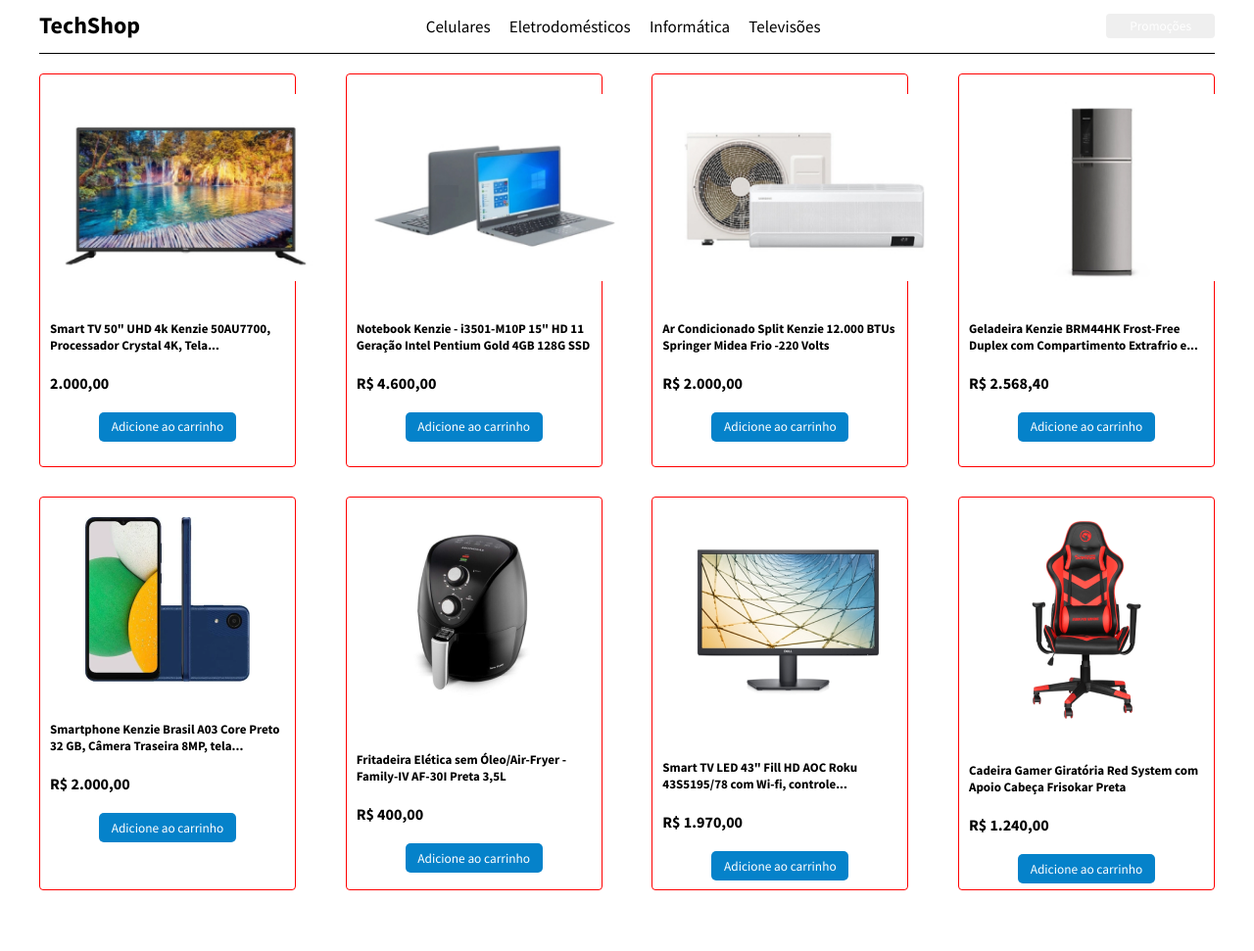
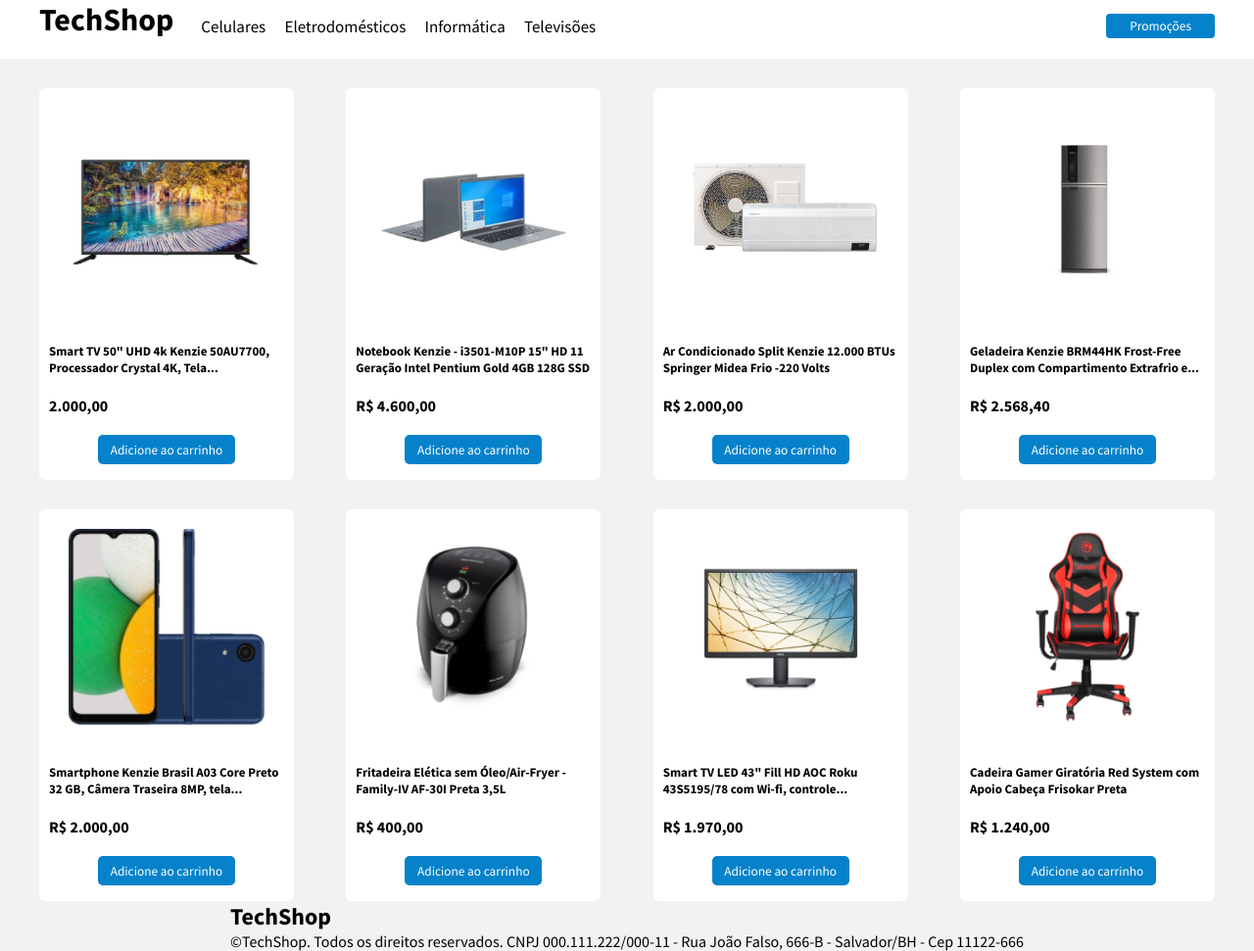
Before and after one commit to Kenzie-Academy-Brasil-Developers/m1-s1-e-commerce-com-flexbox-Petrarca-Cavalcante, a plain HTML site: page index.html in a window 1280 px wide. Shown: the whole page at 98% size. Before the commit the page ends 922 px from the top, so only its background shows below. Drawn offline with Linux system fonts and the light colour scheme.

Commit message:
update-demo

```diff
--- a/index.html
+++ b/index.html
@@ -12,8 +12,9 @@
 
 <body>
     <header>
+        <div class="header-organization">
+            <h1 class="main-logo">TechShop</h1>
             <nav>
-            <h1 class="main-logo">TechShop</h1>
                 <ul class="nav-items">
                     <li>Celulares</li>
                     <li>Eletrodomésticos</li>
@@ -22,6 +23,7 @@
                 </ul>
                 <a href="#"><button class="button-nav">Promoções</button></a>
             </nav>
+        </div>
     </header>
 
     <main>
@@ -83,7 +85,7 @@
             </li>
 
             <li class="main-product">
-                <div class="main-img-item"><img src="./pictures/img_07.png" alt="" class="main-items-img" ></div>
+                <div class="main-img-item"><img src="./pictures/img_07.png" alt="" class="main-items-img"></div>
                 <div class="main-items-description">
                     <h3>Smart TV LED 43" Fill HD AOC Roku 43S5195/78 com Wi-fi, controle...</h3>
                     <p class="main-items-price">R$ 1.970,00</p>
@@ -101,7 +103,7 @@
             </li>
         </ul>
     </main>
-<!-----------------------------------------------
+
     <footer>
         <ul>
             <li class="footer-info">
@@ -111,7 +113,7 @@
                 666-B - Salvador/BH - Cep 11122-666</li>
         </ul>
     </footer>
-<------------------------------------------------>
+
 </body>
 
 </html>
--- a/style.css
+++ b/style.css
@@ -21,33 +21,45 @@ font-family: 'Source Sans Pro', sans-serif;
     font-family: 'Source Sans Pro', sans-serif;
     list-style: none;
 }
+
 body {
-    background-color: rgb(255, 255, 255);
+    background-color: #dddddd5d;
     display: flex;
     flex-direction: column;
     align-items: center;
     justify-content: space-between;
 }
 
-header{
-    background: white;
+header {
+    width: 100%;
+    height: 60px;
+    display: flex;
+    justify-content: center;
+    background-color: #fff;
+    margin-bottom: 30px;
+}
+
+.header-organization {
+    height: 100%;
     width: 1200px;
-    border-bottom: 1px solid;
-    margin-bottom: 20px;
+    display: flex;
+    justify-content: space-between;
 
 }
-nav{
+
+nav {
     display: flex;
     justify-content: space-between;
-    padding: 10px 0;
-
+    padding: 10px 0 0 20px;
+    width: 100%;
+    font-weight: 500;
 }
 
 
 .nav-items li {
     display: inline-block;
     justify-content: block-start;
-    padding: 6px 8px ;
+    padding: 6px 8px;
     font-size: 17px;
 }
 
@@ -56,6 +68,7 @@ nav{
     padding: 4px 24px;
     border-radius: 4px;
     color: #fff;
+    background-color: #0582ca;
 
 }
 
@@ -67,7 +80,7 @@ nav{
 
 
 
-main{
+main {
     width: 1200px;
     display: flex;
     justify-content: flex-start;
@@ -91,38 +104,33 @@ main{
 .main-product {
     height: 400px;
     width: 260px;
-    display: flex;
-    flex-direction: column;
-    border: 1px solid red;
-    border-radius: 4px;
+    border-style: none;
+    border-radius: 6px;
     background-color: #fff;
 
 }
 
-.main-items-img{
-    padding: 20px 20px;
-    height: auto;
-    width:  auto;
+.main-img-item {
+    display: flex;
+    justify-content: center;
+    align-items: center;
+    height: 240px;
+    max-width: 100%;
 
 }
 
-.main-img-item{
-    max-width: 260px;
-}
-
-.main-img-item img{
-    max-width: 100%;
+.main-img-item img {
+    max-width: 200px;
+    max-height: 220px;
+    width: 100%;
     margin: auto;
     display: flex;
     justify-content: center;
 }
 
-.main-items-description{
 
-    height: 150px;
-}
 
-h3{
+h3 {
     font-size: 13px;
     padding: 20px 10px;
 }
@@ -132,7 +140,7 @@ h3{
     font-weight: 700;
 }
 
-.main-items-add-cart{
+.main-items-add-cart {
     margin: 20px 60px;
     width: 140px;
     height: 30px;
@@ -141,3 +149,8 @@ h3{
     color: #fff;
     background-color: #0582ca;
 }
+
+
+.main-item-description {
+    margin-top: 40px;
+}
```
Lines whose indentation alone changed are shown as unchanged.
